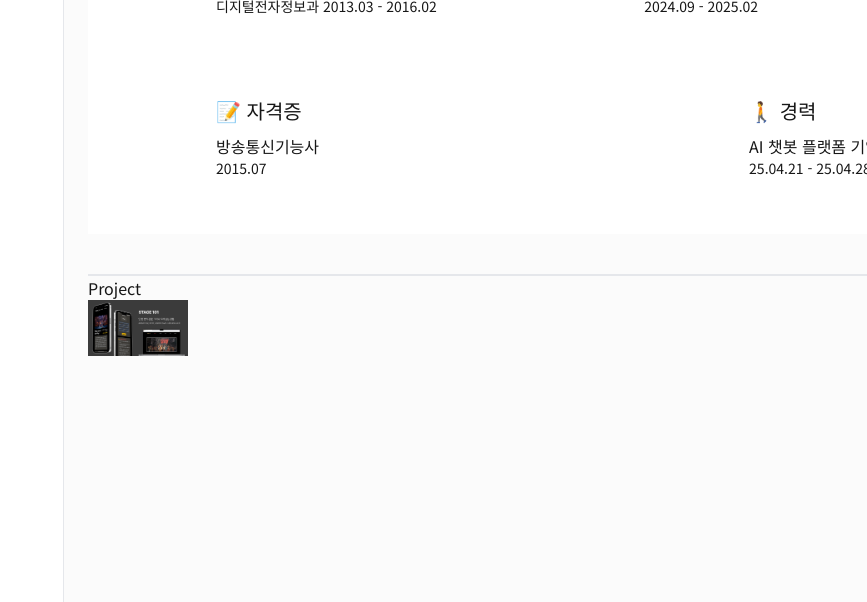
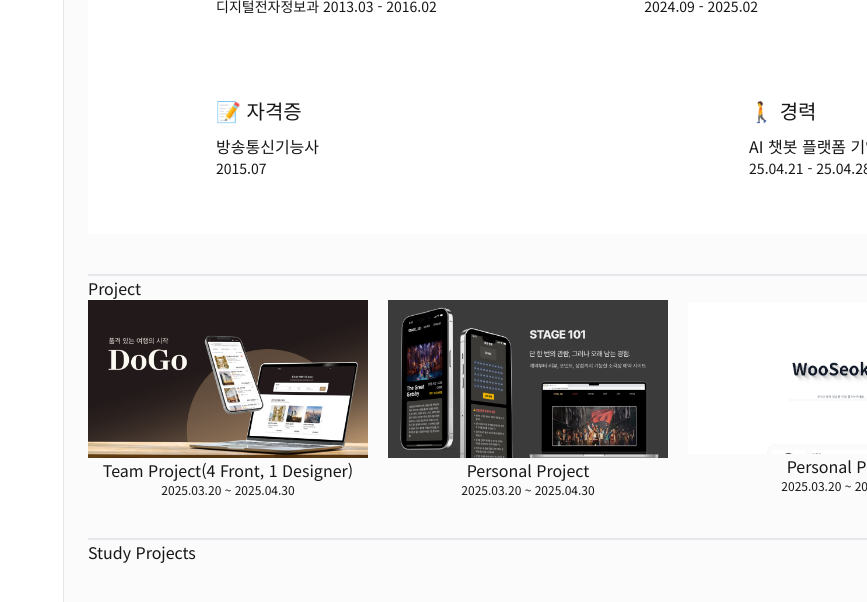
Before and after one commit to YouKnowThat-Park/WooSeokBot, a Next.js app in the folder front/: page / in a window 1280 px wide. Shown: the part 2531-3133 px from the top of the page, without its empty margins (413-1280 px from the left). Built offline with nearby package versions, Linux system fonts and the light colour scheme.

Commit message:
: 🍻style : 텍스트 변경

```diff
--- a/front/src/app/portfolio/PortfolioPage.tsx
+++ b/front/src/app/portfolio/PortfolioPage.tsx
@@ -36,14 +36,42 @@ const PortfolioPage = () => {
       <div className="border mt-10" />
       <div>
         <h3>Project</h3>
+        <div className="flex gap-5">
+          <button onClick={() => setActiveProject("DoGo")}>
+            <Image
+              src="/dogo.png"
+              alt="스테이지101 이미지"
+              width={350}
+              height={100}
+            />
+            <p>Team Project(4 Front, 1 Designer)</p>
+            <p className="text-xs">2025.03.20 ~ 2025.04.30</p>
+          </button>
           <button onClick={() => setActiveProject("Stage101")}>
             <Image
               src="/stage101.png"
               alt="스테이지101 이미지"
-            width={100}
+              width={350}
               height={100}
             />
+            <p>Personal Project</p>
+            <p className="text-xs">2025.03.20 ~ 2025.04.30</p>
           </button>
+          <button onClick={() => setActiveProject("WooseokBot")}>
+            <Image
+              src="/wooseokbot.png"
+              alt="스테이지101 이미지"
+              width={400}
+              height={200}
+            />
+            <p>Personal Project</p>
+            <p className="text-xs">2025.03.20 ~ 2025.04.30</p>
+          </button>
+        </div>
+      </div>
+      <div className="border mt-10" />
+      <div>
+        <h3>Study Projects</h3>
       </div>
     </div>
   );
```
Lines whose indentation alone changed are shown as unchanged.
